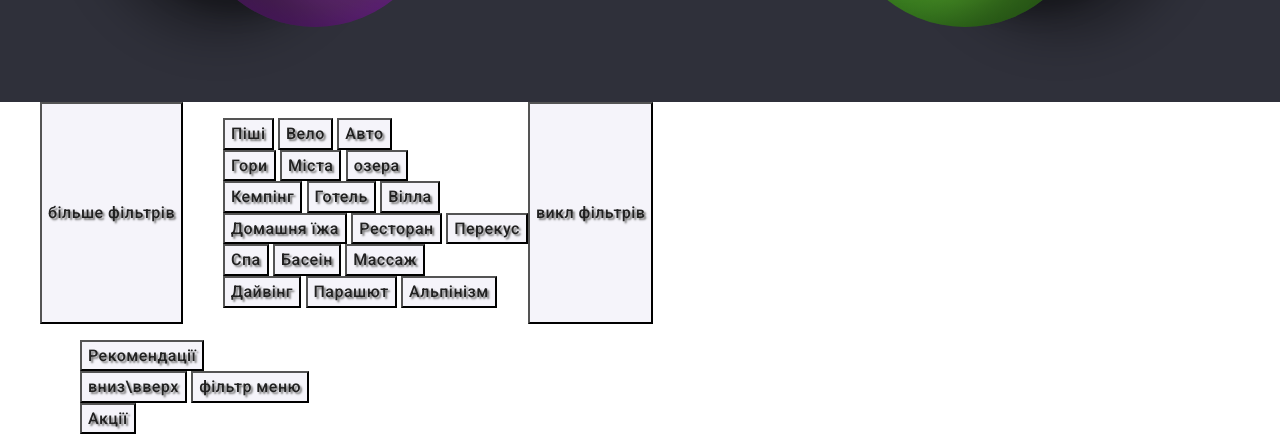
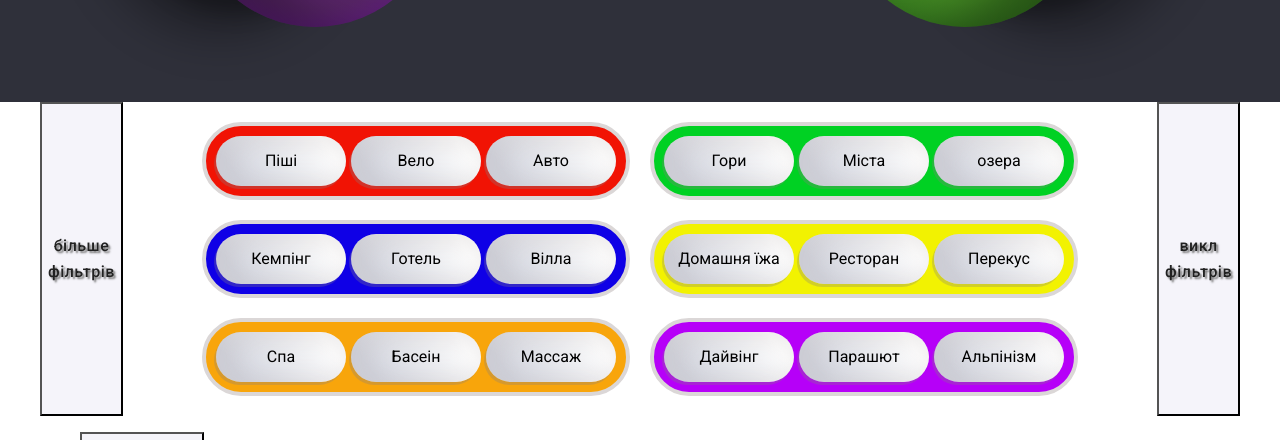
Before and after one commit to AnastasiyaGorelkina/HoBaTravel, a plain HTML site: page club.html in a window 1280 px wide. Shown: the part 389-829 px from the top of the page. Drawn offline with nearby package versions, Linux system fonts and the light colour scheme.

Commit message:
fsx buttom

```diff
--- a/CSS/styles.css
+++ b/CSS/styles.css
@@ -518,8 +518,74 @@
     rgba(255, 149, 0, 1) 71%
   );
     }
+    .text-choice {
+        font-size: 40px;
+        text-shadow:
+        0px 25px 0px rgba(0, 0, 0, 0.3),
+        -1px 2px 0px rgba(10, 1, 1, 0.91),
+        -1px 2px 0px rgba(5, 3, 3, 0.8);
+
+    }
 
     /* Фільтр бар */
     .filtr-bar .container {
         display: flex;
+        justify-content: space-around;
+
     }
+    .filter-collections {
+        display: flex;
+        flex-wrap: wrap;
+        gap: 20px;
+        margin: 0;
+        padding: 20px 40px;
+        justify-content: center;
+    }
+    .box-collection{
+        display: flex;
+        gap: 5px;
+
+        padding: 10px;
+        border: 4px #dbd7d7 solid;
+        border-radius: 50px;
+
+    }
+    .box-collection.red{
+       background: #f11304;
+    }
+    .box-collection.green {
+        background: #00d123;
+    }
+    .box-collection.blue {
+        background: #0f00e6;
+    }
+    .box-collection.yellow {
+        background: #f2f201;
+    }
+    .box-collection.orange {
+        background: #f8a50b;
+    }
+    .box-collection.violet{
+        background: #b600f8;
+    }
+    .button-filtr {
+        width: 130px;
+        height: 50px;
+
+        border: 0px solid #646464;
+        border-radius: 75px;
+        background-color: #fff;
+
+        background: linear-gradient(
+          53deg,
+          rgb(211, 214, 224) 17%,
+          rgba(255, 255, 255, 1) 84%
+        );
+        background-blend-mode: normal;
+        box-shadow:
+          -2px 3px 0px 0px rgba(133, 126, 126, 0.3),
+          inset 11px 3px 22px 10px rgba(186, 175, 175, 0.24);
+    }
+    .button-filtr.on-foot{
+
+    }
--- a/club.html
+++ b/club.html
@@ -59,7 +59,7 @@
                 </div>
 
                 <div>
-                    <p>чи</p>
+                    <p class="text-choice">або</p>
                 </div>
 
                 <div class="box-choice">
@@ -70,52 +70,52 @@
             </div>
          </section>
         <!-- Фільтр бар -->
-            <section class="filtr-bar">
-                <div class="container ">
+        <section class="filtr-bar">
+                <div class="container">
                     <!-- кнопка випадаючого меню фільтрів -->
                     <button type="button" class="button filtr-menu">більше фільтрів</button>
                     <!-- колекція фільтрів з категорій (формуєтся після опитування)-->
                     <ul class="list filter-collections">
                         <li>
-                            <div class="box-collection">
-                                <button type="button" class="button filtr">Піші</button>
-                                <button type="button" class="button filtr">Вело</button>
-                                <button type="button" class="button filtr">Авто</button>
+                            <div class="box-collection red">
+                                <button type="button" class="button-filtr on-foot">Піші</button>
+                                <button type="button" class="button-filtr">Вело</button>
+                                <button type="button" class="button-filtr">Авто</button>
                             </div>
                         </li>
                         <li>
-                            <div class="box-collection">
-                                <button type="button" class="button filtr">Гори</button>
-                                <button type="button" class="button filtr">Міста</button>
-                                <button type="button" class="button filtr">озера</button>
+                            <div class="box-collection green">
+                                <button type="button" class="button-filtr">Гори</button>
+                                <button type="button" class="button-filtr">Міста</button>
+                                <button type="button" class="button-filtr">озера</button>
                             </div>
                         </li>
                         <li>
-                            <div class="box-collection">
-                                <button type="button" class="button filtr">Кемпінг</button>
-                                <button type="button" class="button filtr">Готель</button>
-                                <button type="button" class="button filtr">Вілла</button>
+                            <div class="box-collection blue">
+                                <button type="button" class="button-filtr">Кемпінг</button>
+                                <button type="button" class="button-filtr">Готель</button>
+                                <button type="button" class="button-filtr">Вілла</button>
                             </div>
                         </li>
                         <li>
-                            <div class="box-collection">
-                                <button type="button" class="button filtr">Домашня їжа</button>
-                                <button type="button" class="button filtr">Ресторан</button>
-                                <button type="button" class="button filtr">Перекус</button>
+                            <div class="box-collection yellow">
+                                <button type="button" class="button-filtr">Домашня їжа</button>
+                                <button type="button" class="button-filtr">Ресторан</button>
+                                <button type="button" class="button-filtr">Перекус</button>
                             </div>
                         </li>
                         <li>
-                            <div class="box-collection">
-                                <button type="button" class="button filtr">Спа</button>
-                                <button type="button" class="button filtr">Басеін</button>
-                                <button type="button" class="button filtr">Массаж</button>
+                            <div class="box-collection orange">
+                                <button type="button" class="button-filtr">Спа</button>
+                                <button type="button" class="button-filtr">Басеін</button>
+                                <button type="button" class="button-filtr">Массаж</button>
                             </div>
                         </li>
                         <li>
-                            <div class="box-collection">
-                                <button type="button" class="button filtr">Дайвінг</button>
-                                <button type="button" class="button filtr">Парашют</button>
-                                <button type="button" class="button filtr">Альпінізм</button>
+                            <div class="box-collection violet">
+                                <button type="button" class="button-filtr">Дайвінг</button>
+                                <button type="button" class="button-filtr">Парашют</button>
+                                <button type="button" class="button-filtr">Альпінізм</button>
                             </div>
                         </li>
                     </ul>
@@ -123,9 +123,9 @@
                     <button type="button" class="button filter-off">викл фільтрів</button>
                 </div>
 
-            </section>
-        <!-- Колекція подорожей за рейтингом\акції + активне\збережене\пропоную *учасник -->
-            <section class="travel-projects">
+         </section>
+         <!-- Колекція подорожей за рейтингом\акції + активне\збережене\пропоную *учасник -->
+         <section class="travel-projects">
                 <!-- Бар управління колекцією (рекомендації - учасник\ Пропоную - виконувач\ Збережене - всі)-->
              <div class="container">
                 <ul class="list bar-travel-projects">
@@ -173,7 +173,7 @@
                     </li>
                 </ul>
              </div>
-            </section>
+         </section>
 
         <!-- Плаваюча кнопка зв'язку -->
     </main>
```
